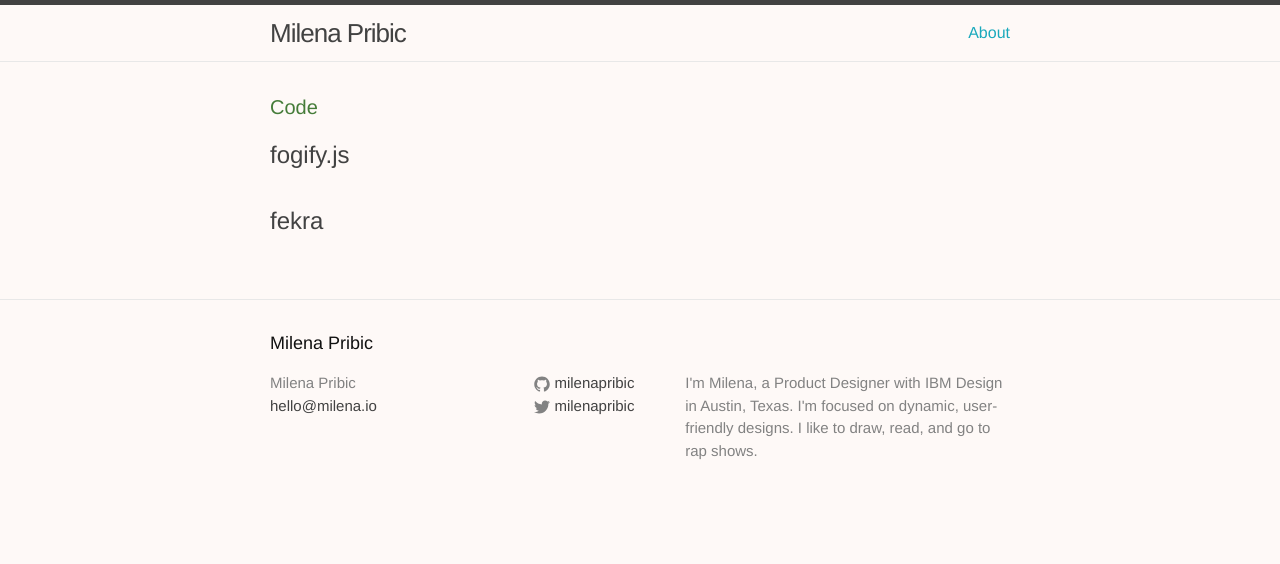
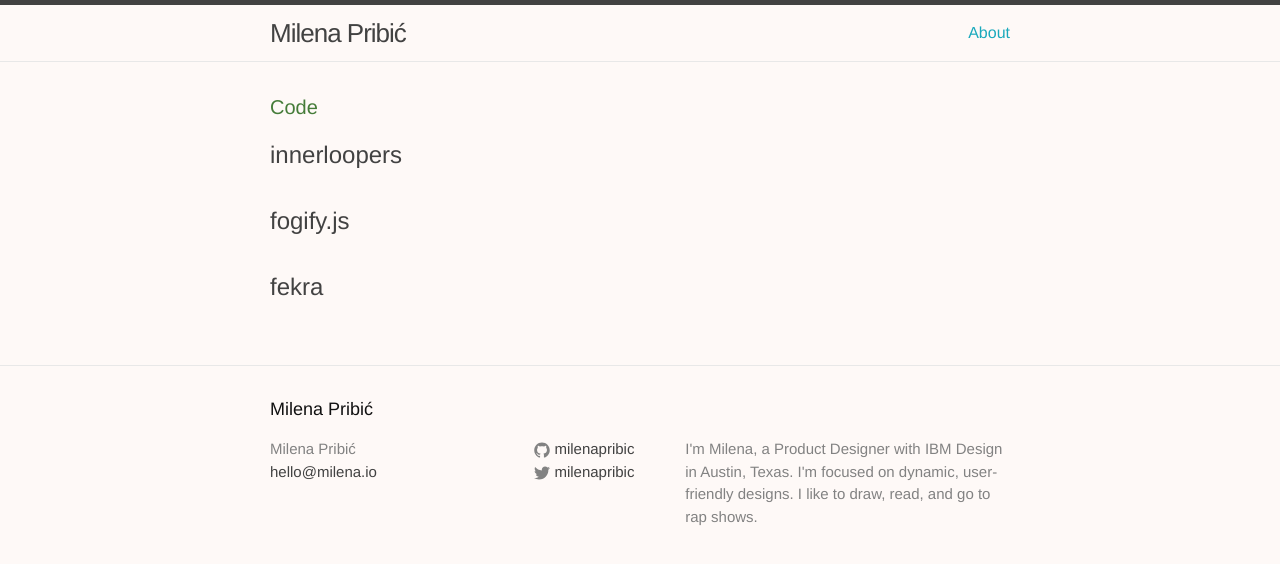
Before and after one commit to npmcdn-to-unpkg-bot/milenapribic.github.io, a Jekyll site: the page built from index.html, in a window 1280 px wide. Shown: the top 564 px of the page. Built offline with Jekyll 4.4.1, drawn with Linux system fonts in a browser that asks for light colours.

Commit message:
added accent to name

```diff
--- a/_config.yml
+++ b/_config.yml
@@ -6,7 +6,7 @@
 # 'jekyll serve'. If you change this file, please restart the server process.
 
 # Site settings
-title: Milena Pribic
+title: Milena Pribić
 email: hello@milena.io
 description: > # this means to ignore newlines until "baseurl:"
   I'm Milena, a Product Designer with IBM Design in Austin, Texas. I'm focused on dynamic, user-friendly designs. I like to draw, read, and go to rap shows.
```
Also changed, not shown: _posts/2016-02-09-innerloopers.md (added, +5 -0 lines).
